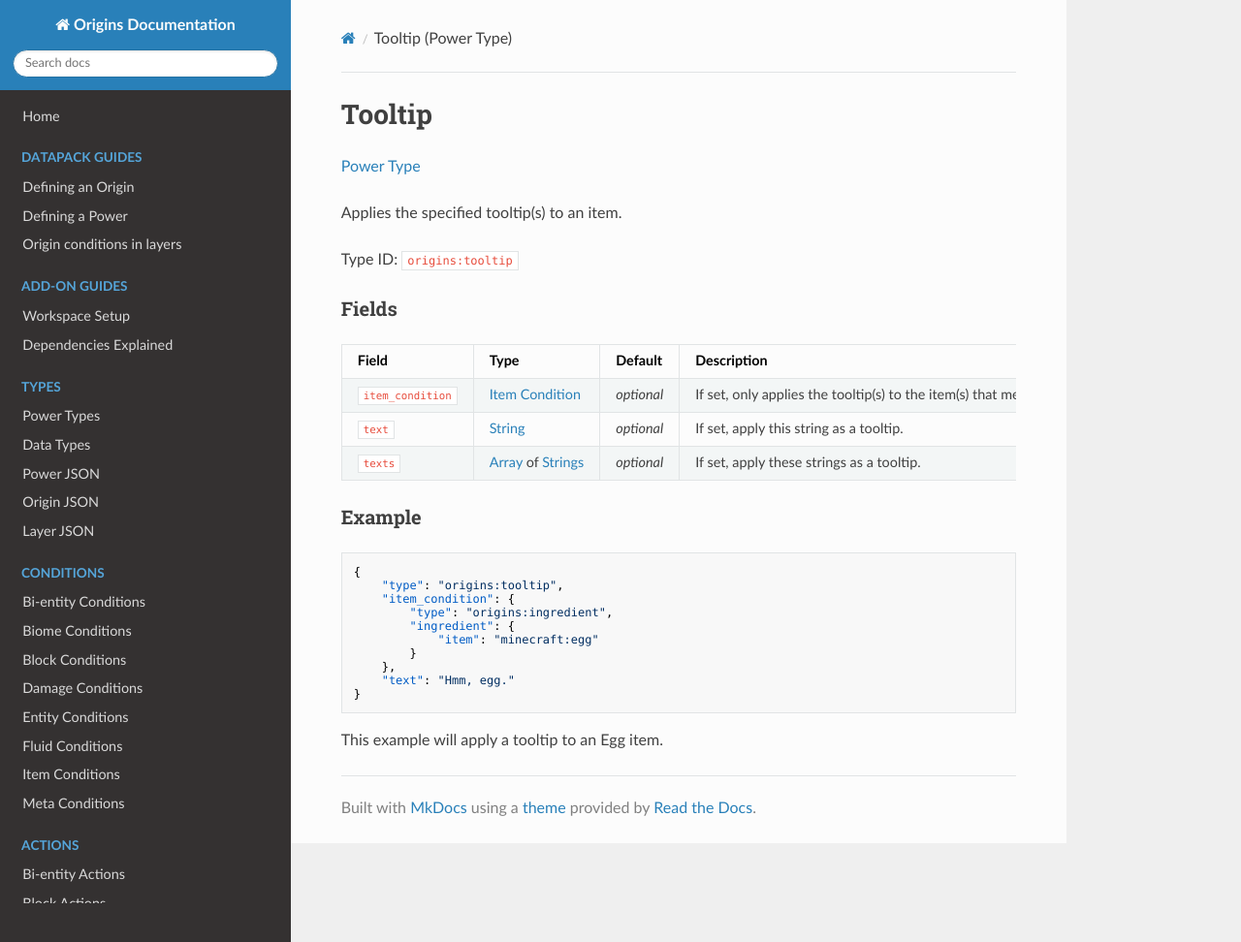
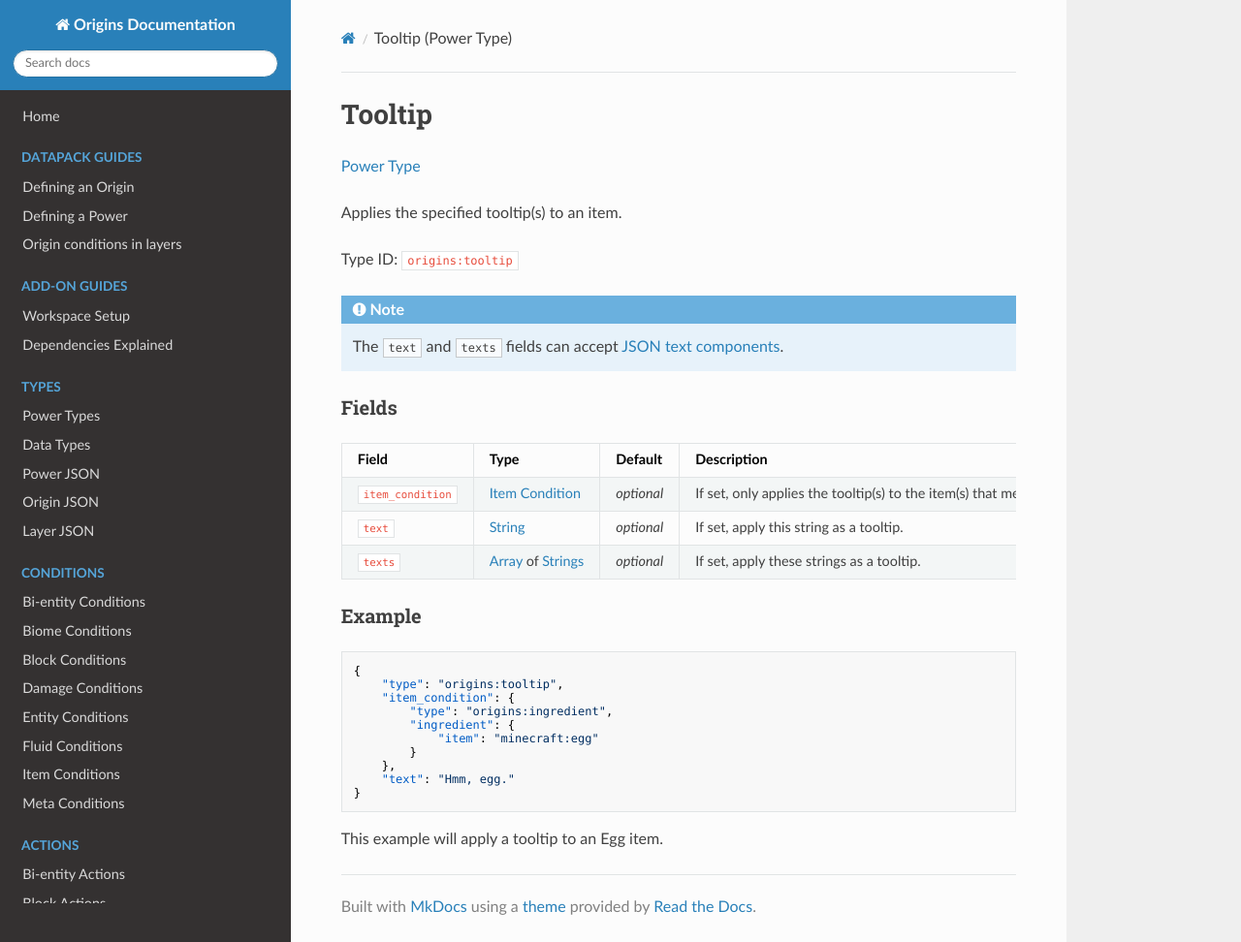
Before and after one commit to apace100/origins-docs, an MkDocs documentation site: the page built from docs/power_types/tooltip.md, in a window 1280 px wide and 972 px high. Shown: the whole window at 97% size. Built offline with MkDocs 1.6.1, drawn with Linux system fonts in a browser that asks for light colours; nearby versions of some CDN libraries.

Commit message:
Updated `tooltip.md` Now informs one that the `text` and `texts` fields can accept JSON text components

```diff
--- a/docs/power_types/tooltip.md
+++ b/docs/power_types/tooltip.md
@@ -9,6 +9,10 @@ date: 2021-10-05
 Applies the specified tooltip(s) to an item.
 
 Type ID: `origins:tooltip`
+
+!!! note
+
+    The `text` and `texts` fields can accept [JSON text components](https://minecraft.fandom.com/wiki/Raw_JSON_text_format).
 
 ### Fields
 
```
